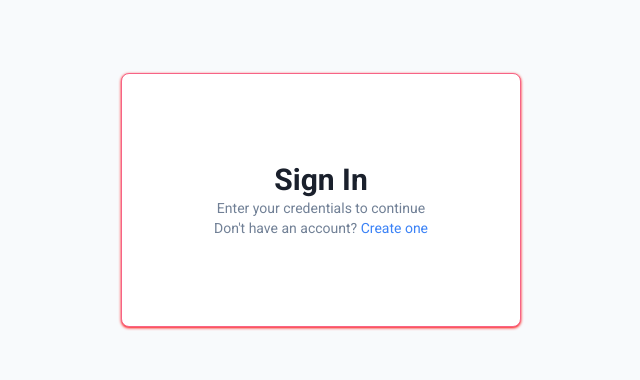
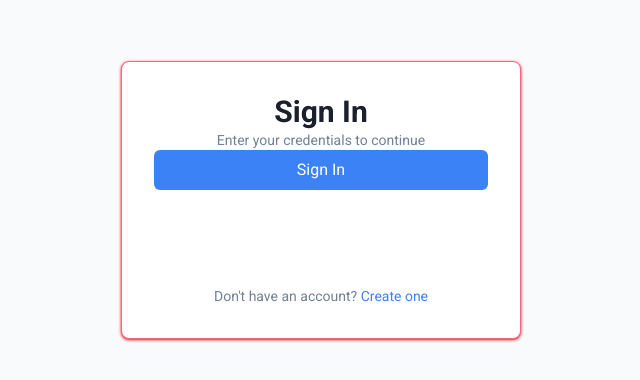
Before and after one commit to arnold-nicolas/nextjs-account, a Next.js app: page / in a window 1280 px wide. Shown: the part 200-580 px from the top of the page, without its empty margins (319-959 px from the left). Built offline with nearby package versions, Linux system fonts and the light colour scheme.

Commit message:
Added 'SubmitButton' template form

```diff
--- a/app/page.tsx
+++ b/app/page.tsx
@@ -1,16 +1,17 @@
 import Image from "next/image";
 import { CardHeader, CardFooter } from "@/app/ui/cards";
+import { LoginForm } from "@/app/ui/forms";
 
 export default function Home() {
   return (
     <main className="min-h-screen flex items-center justify-center p-20 leading-[1.6]">
       <div className="w-full max-w-100">
-        <div className="bg-white border border-solid border-[#f76386] rounded-lg p-22 shadow-[0_1px_3px_0px_#ff0000] hover:shadow-[0_4px_6px_0px_#ff0000]">
+        <div className="bg-white border border-solid border-[#f76386] rounded-lg p-8 shadow-[0_1px_3px_0px_#ff0000] hover:shadow-[0_4px_6px_0px_#ff0000]">
           <CardHeader
             text    = "Sign In"
             subtext = "Enter your credentials to continue"
           />
-
+          <LoginForm />
           <CardFooter
             text = "Don't have an account? "
           />
--- /dev/null
+++ b/app/ui/button.tsx
@@ -0,0 +1,9 @@
+
+
+export default function SubmitButton() {
+    return (
+        <button className="w-full bg-[#3b82f6] border-none rounded-md py-2 px-12 text-white text-base font-medium cursor-pointer relative mb-24 hover:bg-[#2563eb] hover:shadow-[0_4px_6px_0.2px_#3B82F6] hover:-translate-y-1 active:translate-y-0">
+            Sign In
+        </button>
+    );
+}
--- /dev/null
+++ b/app/ui/forms.tsx
@@ -0,0 +1,13 @@
+import SubmitButton from "@/app/ui/button";
+
+export function LoginForm() {
+    return (
+        <form>
+            <SubmitButton></SubmitButton>
+        </form>
+    );
+}
+
+export function RegistrationForm() {
+    return;
+}
```
